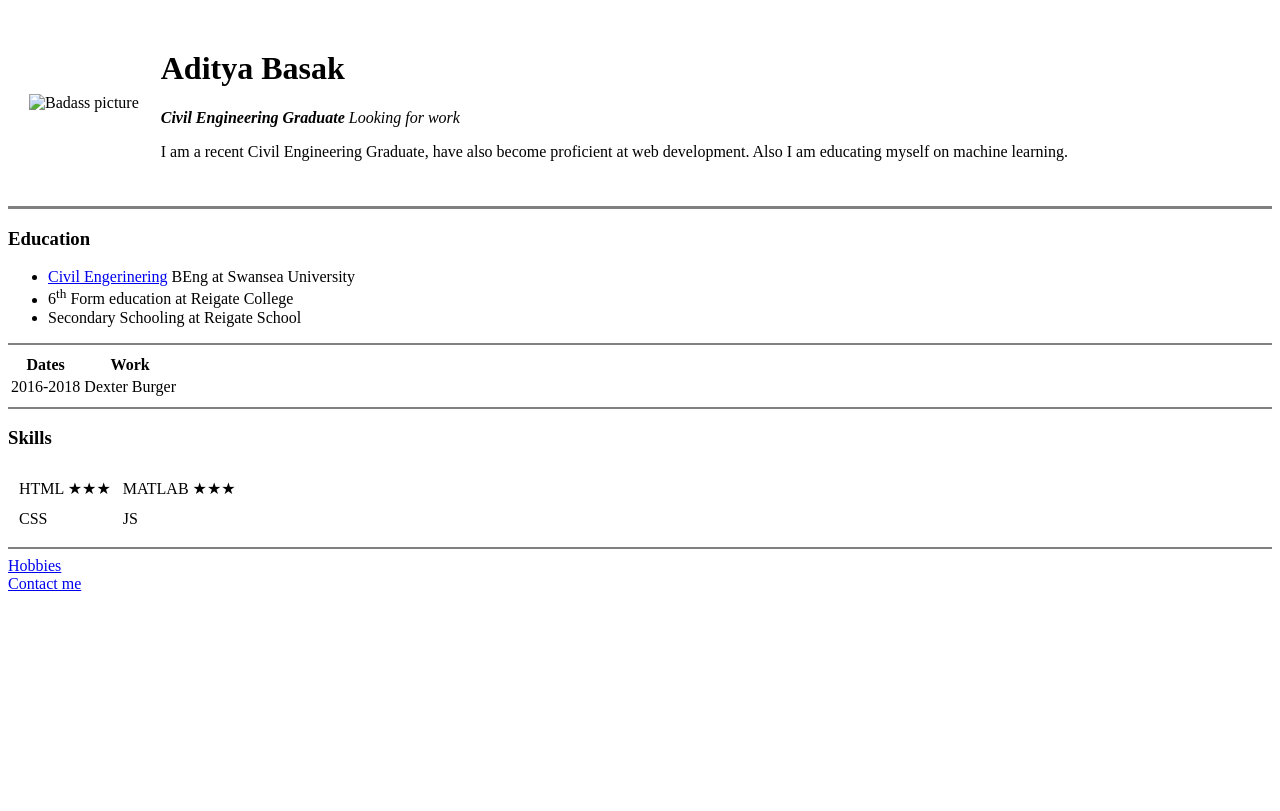
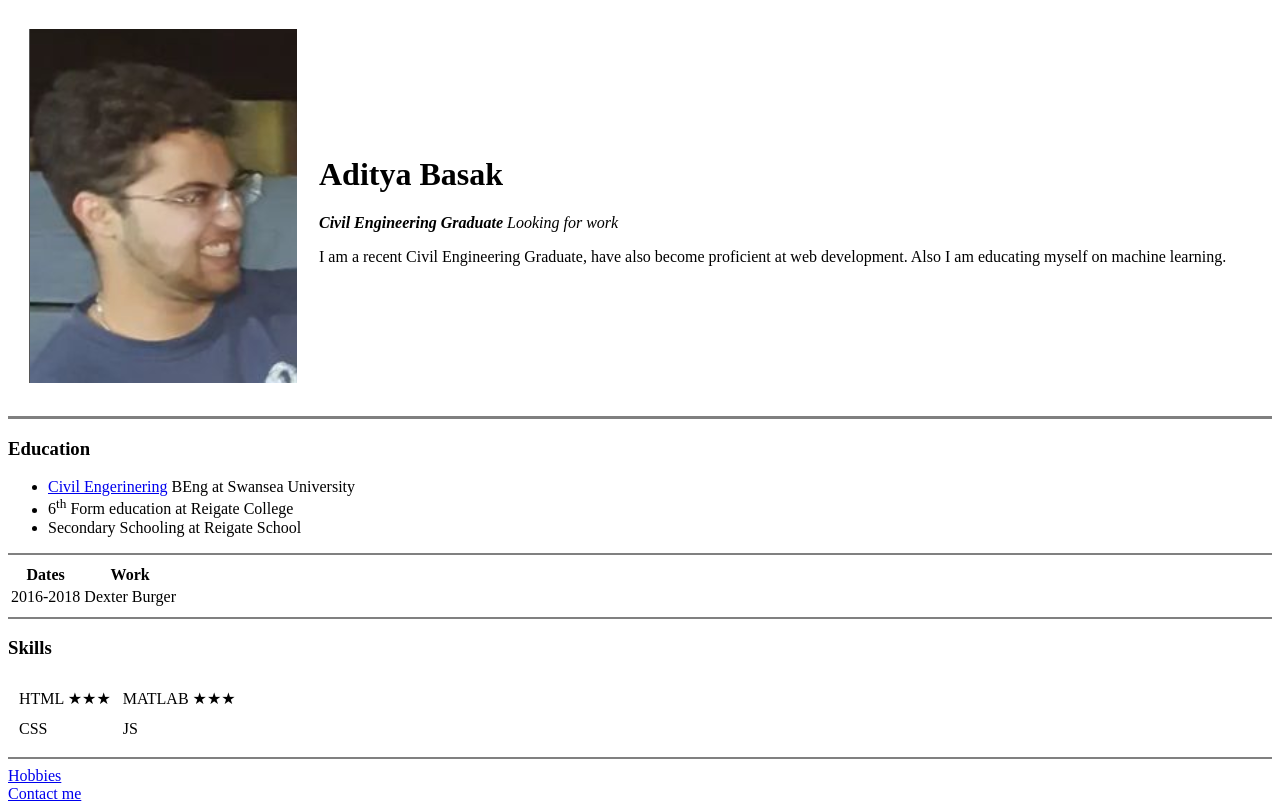
Before and after one commit to AdityaBasak1/CV, a plain HTML site: page index.html in a window 1280 px wide. Drawn offline with Linux system fonts and the light colour scheme.

Commit message:
Update index.html

```diff
--- a/index.html
+++ b/index.html
@@ -6,7 +6,7 @@
 
 <body>
   <table cellspacing="20">
-    <td><img src="images/face.png" alt="Badass picture"></td>
+    <td><img src="face.png" alt="Badass picture"></td>
     <td>
       <h1>Aditya Basak</h1>
       <p><em><strong>Civil Engineering Graduate</strong> Looking for work</em></p>
```
